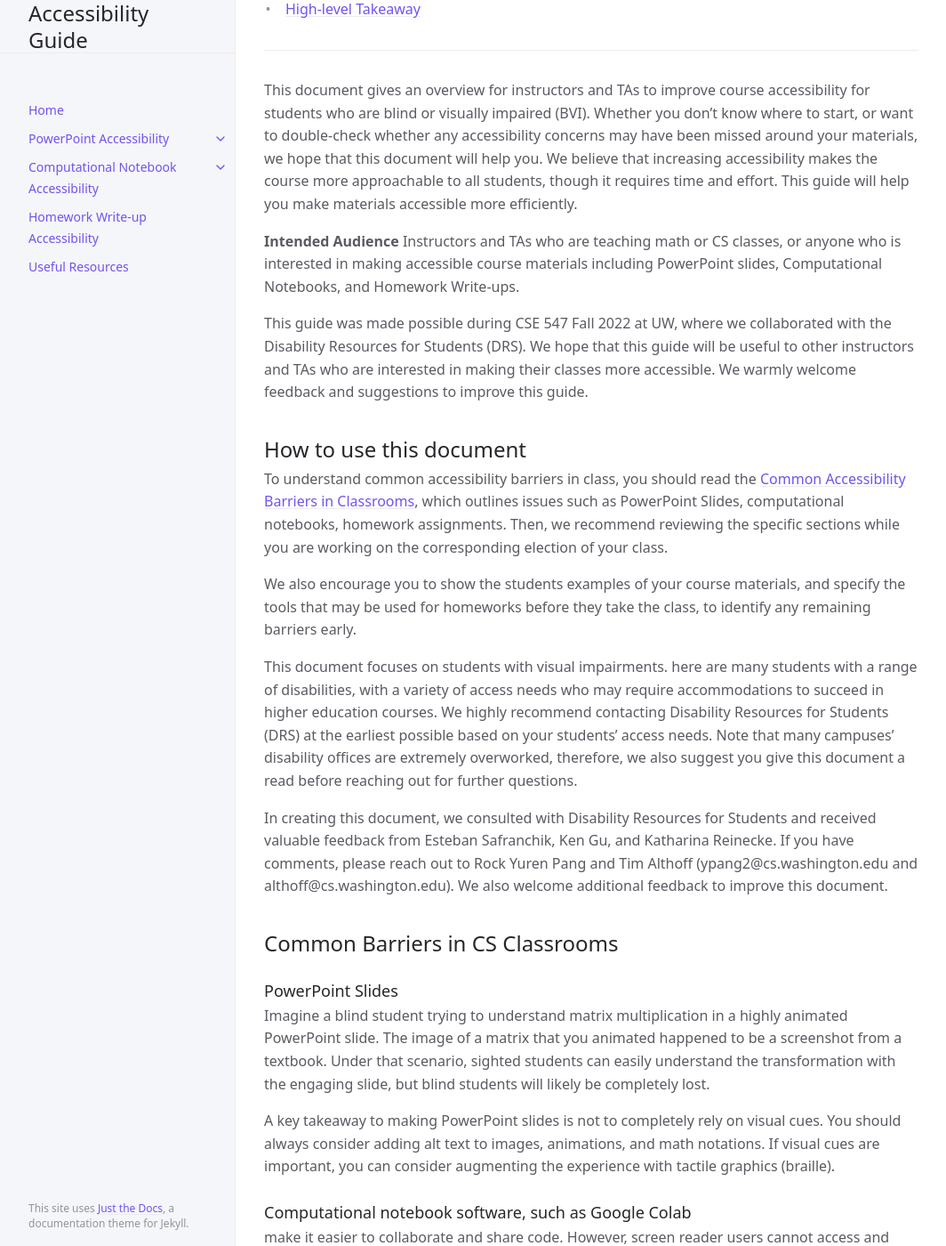
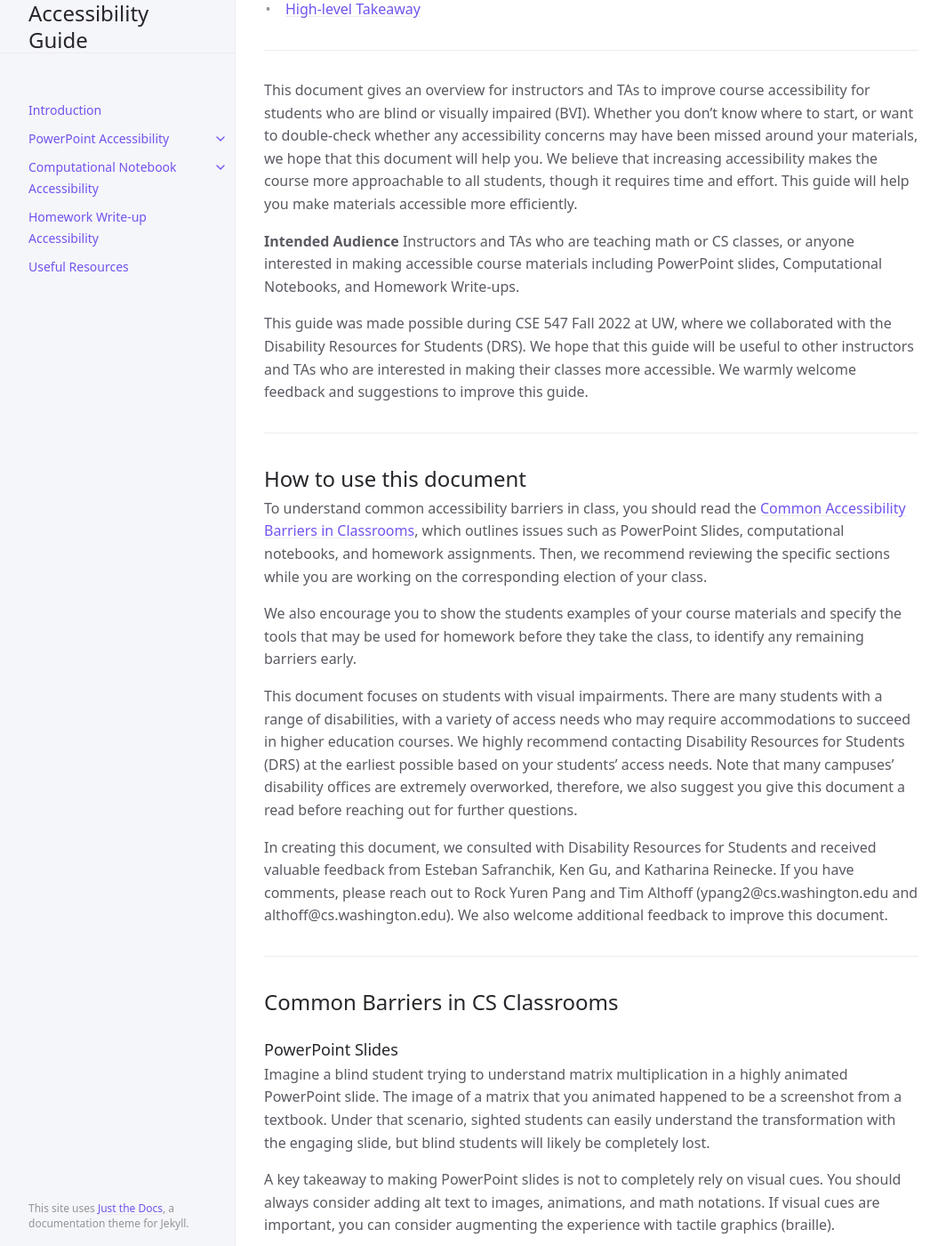
Before and after one commit to rrrrrrockpang/accessibility-guide, a Jekyll site: the page built from index.md, in a window 1280 px wide and 1400 px high, scrolled down 495 px. Shown: the whole window at 89% size, without its empty margins (107-1171 px from the left). Built offline with Jekyll 4.4.1, drawn with Linux system fonts in a browser that asks for light colours; cached includes are drawn as plain includes; some of the changed text lies outside the part shown.

Commit message:
edit intro page

```diff
--- a/index.md
+++ b/index.md
@@ -1,8 +1,8 @@
 ---
 layout: default
-title: Home
+title: Introduction
 nav_order: 1
-description: "This Accessibility Guide for Classes allows you to create class accessible materials for students."
+description: "This Accessibility Guide for Classes allows you to create accessible class materials for students."
 permalink: /
 ---
 
@@ -26,20 +26,24 @@ Table of Contents
 This document gives an overview for instructors and TAs to improve course accessibility for students who are blind or visually impaired (BVI). Whether you don’t know where to start, or want to double-check whether any accessibility concerns may have been missed around your materials, we hope that this document will help you.
 We believe that increasing accessibility makes the course more approachable to all students, though it requires time and effort. This guide will help you make materials accessible more efficiently.
 
-**Intended Audience** Instructors and TAs who are teaching math or CS classes, or anyone who is interested in making accessible course materials including PowerPoint slides, Computational Notebooks, and Homework Write-ups.
+**Intended Audience** Instructors and TAs who are teaching math or CS classes, or anyone interested in making accessible course materials including PowerPoint slides, Computational Notebooks, and Homework Write-ups.
 
 This guide was made possible during CSE 547 Fall 2022 at UW, where we collaborated with the Disability Resources for Students (DRS). We hope that this guide will be useful to other instructors and TAs who are interested in making their classes more accessible. We warmly welcome feedback and suggestions to improve this guide.
+
+<hr>
 
 ## How to use this document
 {: .fs-6 .fw-300 }
 
-To understand common accessibility barriers in class, you should read the [Common Accessibility Barriers in Classrooms](#common-barriers-in-cs-classrooms), which outlines issues such as PowerPoint Slides, computational notebooks, homework assignments. Then, we recommend reviewing the specific sections while you are working on the corresponding election of your class.
+To understand common accessibility barriers in class, you should read the [Common Accessibility Barriers in Classrooms](#common-barriers-in-cs-classrooms), which outlines issues such as PowerPoint Slides, computational notebooks, and homework assignments. Then, we recommend reviewing the specific sections while you are working on the corresponding election of your class.
 
-We also encourage you to show the students examples of your course materials, and specify the tools that may be used for homeworks before they take the class, to identify any remaining barriers early.
+We also encourage you to show the students examples of your course materials and specify the tools that may be used for homework before they take the class, to identify any remaining barriers early.
 
-This document focuses on students with visual impairments. here are many  students with a range of disabilities, with a variety of access needs who may require accommodations to succeed in higher education courses. We highly recommend contacting Disability Resources for Students (DRS) at the earliest possible based on your students’ access needs. Note that many campuses’ disability offices are extremely overworked, therefore, we also suggest you give this document a read before reaching out for further questions.
+This document focuses on students with visual impairments. There are many students with a range of disabilities, with a variety of access needs who may require accommodations to succeed in higher education courses. We highly recommend contacting Disability Resources for Students (DRS) at the earliest possible based on your students’ access needs. Note that many campuses’ disability offices are extremely overworked, therefore, we also suggest you give this document a read before reaching out for further questions.
 
 In creating this document, we consulted with Disability Resources for Students and received valuable feedback from Esteban Safranchik, Ken Gu, and Katharina Reinecke. If you have comments, please reach out to Rock Yuren Pang and Tim Althoff (ypang2@cs.washington.edu and althoff@cs.washington.edu). We also welcome additional feedback to improve this document.
+
+<hr>
 
 ## Common Barriers in CS Classrooms
 {: .fs-6 .fw-300 }
@@ -50,12 +54,12 @@ Imagine a blind student trying to understand matrix multiplication in a highly a
 A key takeaway to making PowerPoint slides is not to completely rely on visual cues. You should always consider adding alt text to images, animations, and math notations. If visual cues are important, you can consider augmenting the experience with tactile graphics (braille).
 
 ### Computational notebook software, such as Google Colab
-make it easier to collaborate and share code. However, screen reader users cannot access and work with these notebooks, as of this writing.
+makes it easier to collaborate and share code. However, screen reader users cannot access and work with these notebooks, as of this writing.
 
 To make computational notebooks more accessible, you can easily create separate Python files for each section of your notebook. Additionally, blind users may not be able to create visualizations as homework deliverables. Instead, you can consider having them present the information in an alternate format to test the correctness (e.g., a data table).
 
 ### Document assignments
-PDFs are often inaccessible to people using screen readers by default. We recommend releasing the Markdown and LaTeX files whenever possible. It is easy to use pandoc convert a Markdown/LaTeX file with math notations to an accessible HTML file supported by MathJax, which works with screen readers (see section 4).
+PDFs are often inaccessible to people using screen readers by default. We recommend releasing the Markdown and LaTeX files whenever possible. It is easy to use `pandoc` to convert a Markdown/LaTeX file with math notations to an accessible HTML file supported by MathJax, which works with screen readers (see section 4).
 
 ### In-class activities
 In-class discussions are often accessible by default if they don’t heavily rely on a visual component. However, if your in-class activity needs to focus on a visual element (e.g., discussing the drawbacks between k-means and hierarchical clustering), it helps if you can provide tactile graphics. The Disability Resources for Students can help create these from images and slides.
@@ -63,7 +67,9 @@ In-class discussions are often accessible by default if they don’t heavily rel
 ### Group project
 It helps to talk with the students ahead of time to understand what accommodations they might need for a project. In team-based projects, sometimes students like to focus on a certain part of the project, e.g., literature review, giving presentations, or writing, instead of more inaccessible elements (e.g., analyzing visualizations).
 
-Now that you have a high-level understanding of where you may encounter accessibility issues in your  class, the next few sections are going to expand on each point and guide you through concrete steps to make them more accessible.
+Now that you have a high-level understanding of where you may encounter accessibility issues in your class, the next few sections are going to expand on each point and guide you through concrete steps to make them more accessible.
+
+<hr>
 
 ## High-level Takeaway
 {: .fs-6 .fw-300 }
```
Also changed, not shown: other parts of index.md (+5 -5 lines).
